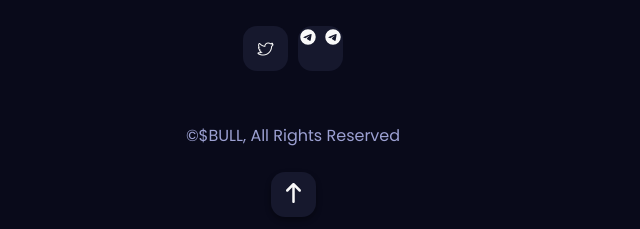
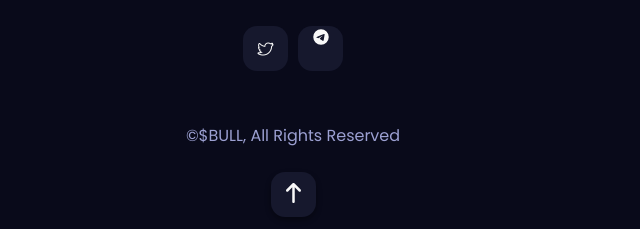
Before and after one commit to EnriquePLC/bull24, a plain HTML site: page index.html in a window 1280 px wide. Shown: the part 4165-4394 px from the top of the page, 347-987 px from the left. Drawn offline with Linux system fonts and the light colour scheme; files whose address does not match are found by name.

Commit message:
Update index.html

```diff
--- a/index.html
+++ b/index.html
@@ -600,8 +600,8 @@
                                                 <i class="icon-social-twitter"></i>
                                             </a>
                                             <a class="telegram" href="https://t.me/BullSolana24" target="_blank">
-                                                <i class="fa-brands fa-telegram"></i>
-                                                <i class="fa-brands fa-telegram"></i>
+                                                <i class="fab fa-telegram"></i>
+
                                             </a>
 
                                         </div>
```
